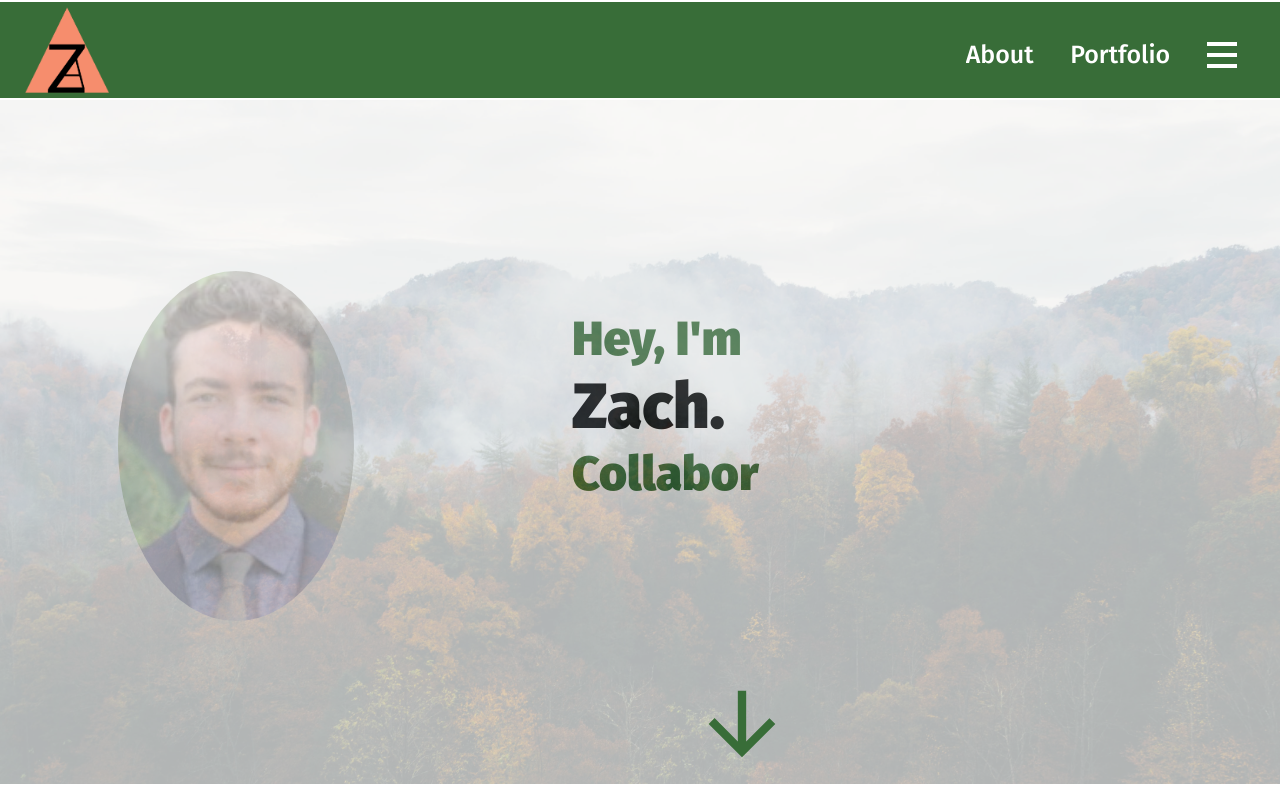
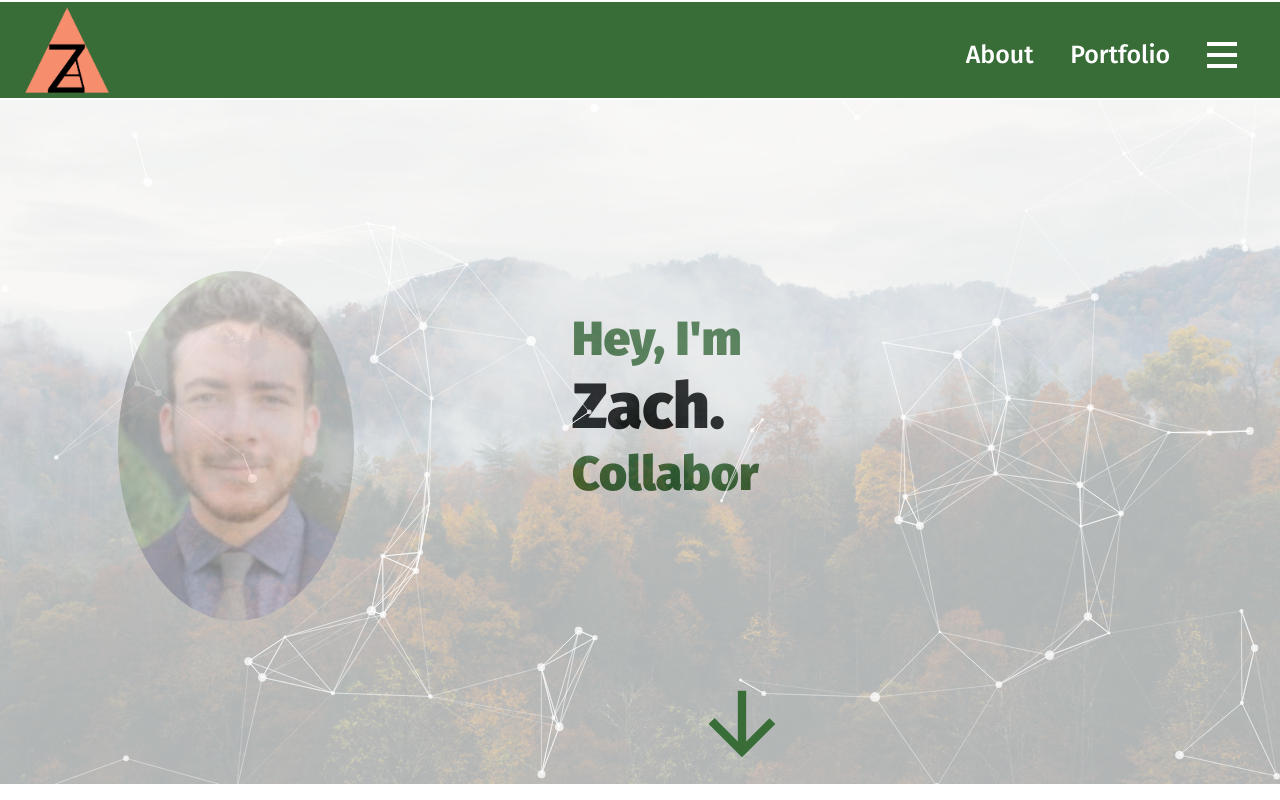
Before and after one commit to Zach-Adcock/Zach-Adcock-Portfolio-Site, a React (Create React App) app: page / in a window 1280 px wide. Built offline with nearby package versions, Linux system fonts and the light colour scheme; a web font is replaced by a local one.

Commit message:
created content for About component. Added background animation

```diff
--- a/package.json
+++ b/package.json
@@ -13,6 +13,7 @@
     "react": "^17.0.2",
     "react-dom": "^17.0.2",
     "react-scripts": "5.0.0",
+    "react-tsparticles": "^1.38.0",
     "web-vitals": "^2.1.2"
   },
   "scripts": {
--- a/src/App.jsx
+++ b/src/App.jsx
@@ -4,6 +4,7 @@ import Portfolio from "./components/portfolio/Portfolio";
 import Works from "./components/works/Works";
 import Contact from "./components/contact/Contact";
 import Menu from "./components/menu/Menu";
+import About from "./components/about/About";
 import "./app.scss";
 import { useState } from "react";
 
@@ -17,6 +18,7 @@ function App() {
       <Menu menuActive={menuActive} setMenuActive={setMenuActive} />
       <div className="sections">
         <Intro />
+        <About />
         <Portfolio />
         <Works />
         <Contact />
--- /dev/null
+++ b/src/components/about/About.jsx
@@ -0,0 +1,118 @@
+import "./about.scss";
+import Particles from "react-tsparticles";
+
+
+export default function About() {
+    const particlesInit = (main) => {
+        // you can initialize the tsParticles instance (main) here, adding custom shapes or presets
+      };
+
+      const particlesLoaded = (container) => {
+      };
+    return (
+        <div className="about">
+            <Particles
+      id="tsparticles"
+      init={particlesInit}
+      loaded={particlesLoaded}
+      options={{
+        // background: {
+        //   color: {
+        //     value: "#0d47a1",
+        //   },
+        // },
+        fpsLimit: 60,
+        interactivity: {
+          events: {
+            onClick: {
+              enable: true,
+              mode: "push",
+            },
+            onHover: {
+              enable: true,
+              mode: "repulse",
+            },
+            resize: true,
+          },
+          modes: {
+            bubble: {
+              distance: 400,
+              duration: 2,
+              opacity: 0.8,
+              size: 40,
+            },
+            push: {
+              quantity: 4,
+            },
+            repulse: {
+              distance: 200,
+              duration: 0.4,
+            },
+          },
+        },
+        particles: {
+          color: {
+            value: "#ffffff",
+          },
+          links: {
+            color: "#ffffff",
+            distance: 150,
+            enable: true,
+            opacity: 0.5,
+            width: 1,
+          },
+          collisions: {
+            enable: true,
+          },
+          move: {
+            direction: "none",
+            enable: true,
+            outMode: "bounce",
+            random: false,
+            speed: 6,
+            straight: false,
+          },
+          number: {
+            density: {
+              enable: true,
+              area: 800,
+            },
+            value: 80,
+          },
+          opacity: {
+            value: 0.5,
+          },
+          shape: {
+            type: "circle",
+          },
+          size: {
+            random: true,
+            value: 5,
+          },
+        },
+        detectRetina: true,
+      }}
+    />
+            <div className="about-wrapper">
+                <h1>About Zach</h1>
+                <div className="about-text-container">
+                    <p className="about-text">
+                        I'm a front-end developer based in Seattle, WA. I have a passion for problem solving
+                        and working through challenges with a team. Continuously striving to learn new concepts and
+                        incorporate fresh tools keeps me motivated.
+
+                        Currently working as an intern for a Seattle based start-up.
+                    </p>
+                    <p className="about-text">
+                        My current focus is on JavaScript, ReactJS, CSS, and HTML, but I'm always
+                        learning new languages/frameworks to grow as a developer.
+                    </p>
+                    <p className="about-text">
+                        Outside of work you can find me hiking, snowboarding, or playing soccer. I also love to read
+                        and play board games with friends and family.
+                    </p>
+                </div>
+            </div>
+        </div>
+    )
+}
--- /dev/null
+++ b/src/components/about/about.scss
@@ -0,0 +1,42 @@
+.about {
+  background-color: lightsalmon;
+  display: flex;
+  justify-content: center;
+  position: relative;
+}
+
+.about-wrapper {
+  display: flex;
+  flex-direction: column;
+  justify-content: flex-start;
+  padding-top: 50px;
+
+  width: 50vw;
+  height: 90%;
+
+  h1 {
+    font-size: 80px;
+  }
+}
+
+.about-text-container {
+  display: flex;
+  flex-direction: column;
+  justify-content: space-evenly;
+
+  height: 60%;
+  width: 100%;
+  background-color: rgb(173, 172, 172);
+  box-sizing: border-box;
+  padding: 15px;
+  z-index: 2;
+}
+
+#tsparticles {
+  z-index: 1;
+  height: 95%;
+  position: absolute;
+}
+canvas {
+  display: block;
+}
--- a/src/components/navbar/Navbar.jsx
+++ b/src/components/navbar/Navbar.jsx
@@ -12,7 +12,7 @@ export default function Navbar(props) {
                     </a>
                 </div>
                 <div className="right">
-                    <a href="#intro" className="header-links">About</a>
+                    <a href="#about" className="header-links">About</a>
                     <a href="#portfolio" className="header-links">Portfolio</a>
                     <div className="hamburger" onClick={() => props.setMenuActive(!props.menuActive)}>
                         <span className="line1"></span>
--- a/src/components/portfolio/portfolio.scss
+++ b/src/components/portfolio/portfolio.scss
@@ -1,3 +1,3 @@
 .portfolio {
-  background-color: lightsalmon;
+  background-color: olive;
 }
```
Also changed, not shown: 1 other file (tests, documents, lock files or other folders).
